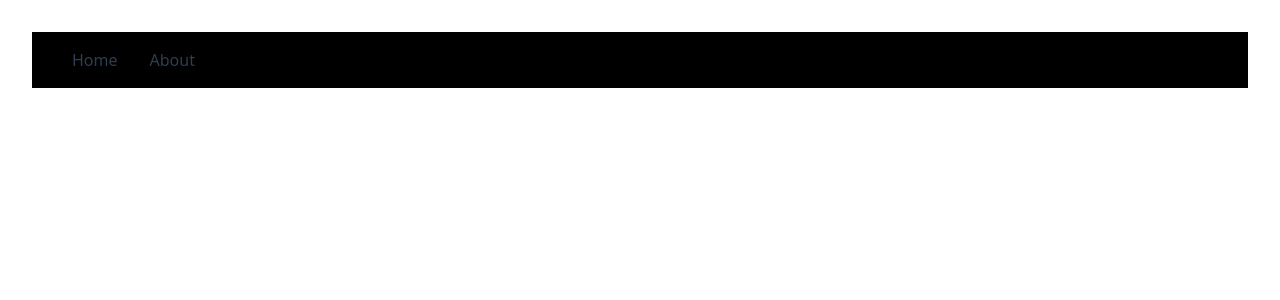
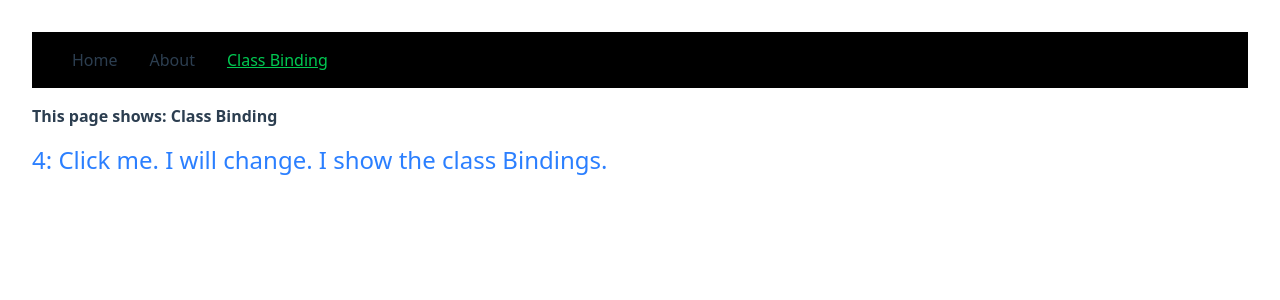
Before and after one commit to friyad/InterVue, a Vue app: page /class-binding in a window 1280 px wide. Before the commit this address had no page. Shown: the top 300 px of the page. Built offline with nearby package versions, Linux system fonts and the light colour scheme; the HTML template or start-up script is replaced by a standard one.

Commit message:
feat: add Class Binding page with reactive count example

```diff
--- a/src/router/index.ts
+++ b/src/router/index.ts
@@ -1,5 +1,6 @@
 import { createRouter, createWebHistory } from 'vue-router'
 import HomeView from '../views/HomeView.vue'
+import ClassBinding from '@/views/ClassBinding.vue'
 
 const router = createRouter({
   history: createWebHistory(import.meta.env.BASE_URL),
@@ -17,6 +18,11 @@ const router = createRouter({
       // which is lazy-loaded when the route is visited.
       component: () => import('../views/AboutView.vue'),
     },
+    {
+      path: '/class-binding',
+      name: 'Class Binding',
+      component: ClassBinding,
+    },
   ],
 })
 
--- /dev/null
+++ b/src/views/ClassBinding.vue
@@ -0,0 +1,34 @@
+<script setup lang="ts">
+import { computed, reactive } from 'vue'
+
+const hello = reactive({
+  count: 4,
+})
+
+const updateCount = () => {
+  hello.count += 5
+}
+const seen = true
+</script>
+
+<template>
+  <main>
+    <p>
+      <strong>This page shows: Class Binding</strong>
+    </p>
+    <p
+      v-if="seen"
+      @click="updateCount"
+      class="text-2xl my-4 select-none"
+      :class="{
+        'text-blue-500': hello.count < 10,
+        'text-green-500': hello.count >= 10,
+        'text-red-500': hello.count > 20,
+        'text-yellow-500': hello.count > 30,
+        'text-purple-500': hello.count > 40,
+      }"
+    >
+      {{ hello.count }}: Click me. I will change. I show the class Bindings.
+    </p>
+  </main>
+</template>
```
